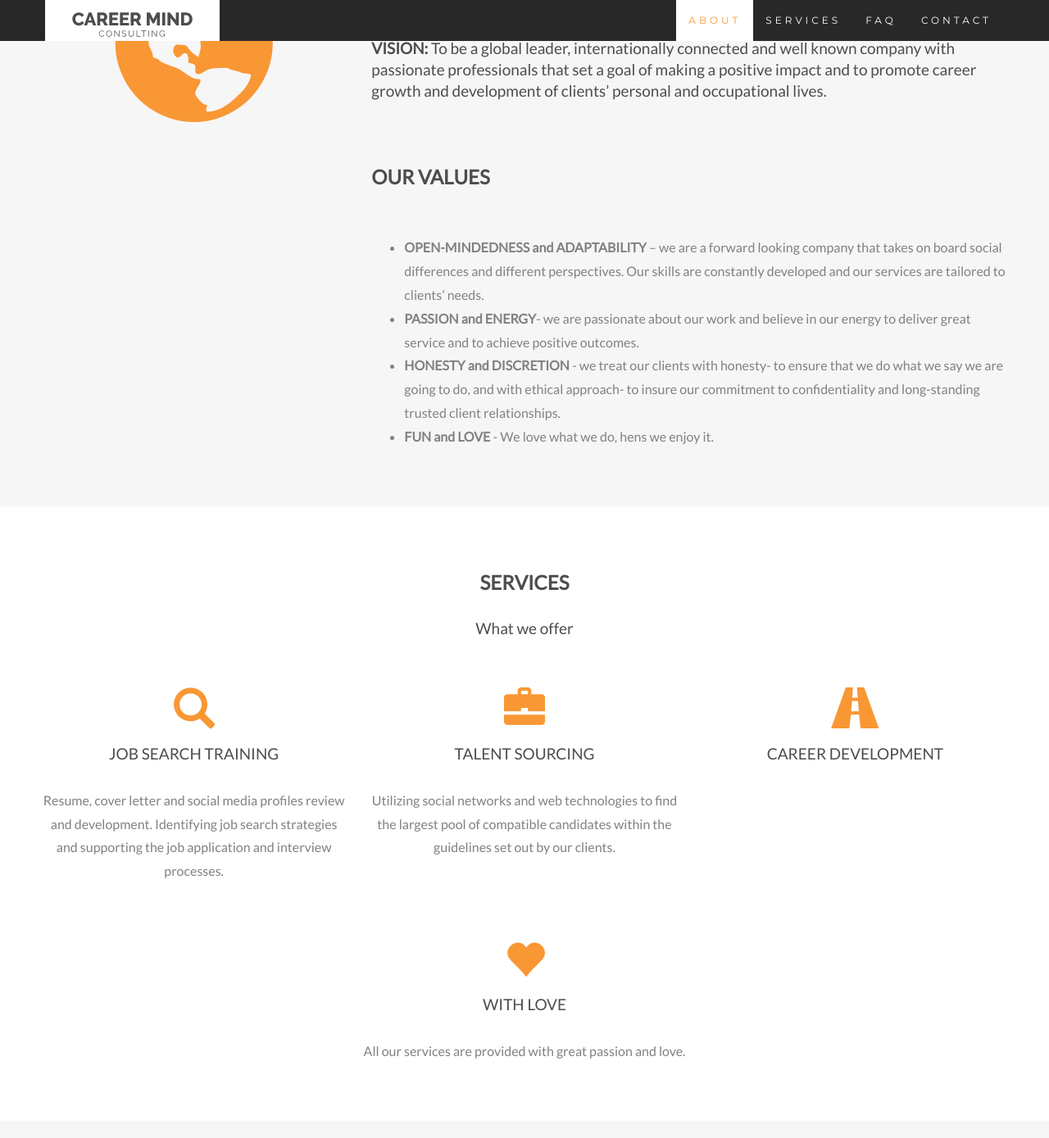
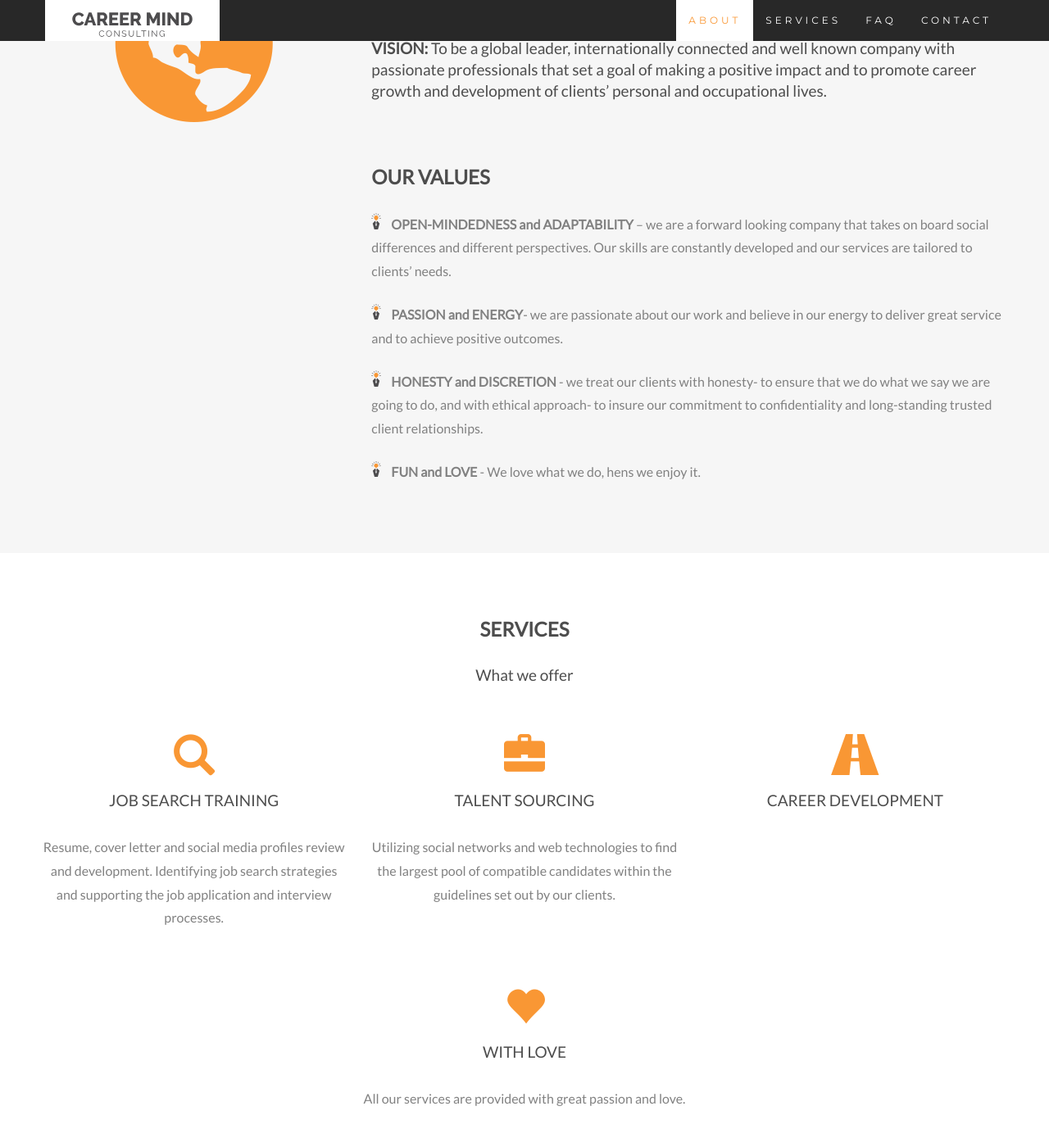
Before and after one commit to aaronkor/cm-site, a Jekyll site: the page built from index.html, in a window 1280 px wide and 1400 px high, scrolled down 1259 px. Shown: the top 1389 px of the window at 82% size. Built offline with Jekyll 4.4.1, drawn with Linux system fonts in a browser that asks for light colours.

Commit message:
update 'our values' list

```diff
--- a/css/cm-site.css
+++ b/css/cm-site.css
@@ -35,6 +35,23 @@ ol li h4 {
 .contact-list ul li i {
   padding-top: 3px;
   font-size: larger;
+}
+ul.values-list {
+  list-style-type: none;
+  padding: 0px;
+}
+ul.values-list li {
+  margin-bottom: 1.5em;
+}
+ul.values-list li :before {
+  content: '';
+  display: inline-block;
+  height: 1.2em;
+  width: 1.2em;
+  background-image: url('../img/CMIcon.svg');
+  background-size: contain;
+  background-repeat: no-repeat;
+  padding-left: 1.5em;
 }
 .image-col {
   text-align: center;
--- a/index.html
+++ b/index.html
@@ -58,7 +58,7 @@ redirect_from: /qr
         development of clients’ personal and occupational lives.
       </h4>
       <br>
-      <h2>Our Values</h2><br>
+      <h2>Our Values</h2>
       <ul class="values-list">
         <li>
           <strong>OPEN-MINDEDNESS and ADAPTABILITY</strong> – we are a forward looking company that takes
```
Also changed, not shown: css/cm-site.less (+18 -0 lines).
